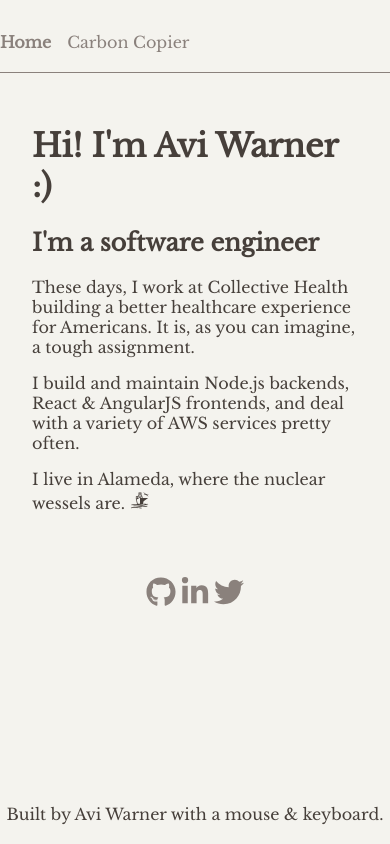
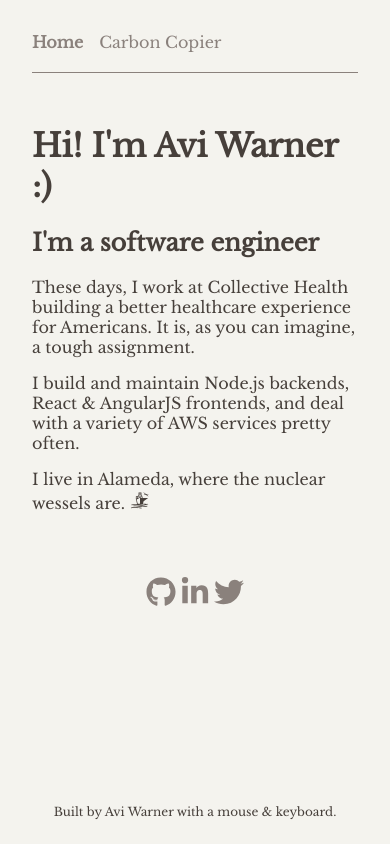
Before and after one commit to aviwarner/portfolio, a Gatsby site: page / in a window 390 px wide. Built offline with nearby package versions, Linux system fonts and the light colour scheme; Gatsby itself is replaced by a stand-in of ours.

Commit message:
mobile fixes

```diff
--- a/src/pages/index.js
+++ b/src/pages/index.js
@@ -2,6 +2,7 @@
 import { GiCarrier } from 'react-icons/gi';
 
 import Layout from "../components/layout"
+import Image from "../components/image"
 import ContactBar from "../components/contactBar"
 import SEO from "../components/seo"
 
--- a/src/pages/styles.scss
+++ b/src/pages/styles.scss
@@ -4,6 +4,7 @@
 $secondary-color: #8A817C;
 $nav-hover-color: #E0AFA0;
 $background-color: #F4F3EE;
+$breakpoint-mobile: 768px;
 
 
 body {
@@ -34,6 +35,7 @@
 }
 
 header {
+    padding: 0 2rem;
     margin: 0 auto;
     max-width: 38rem;
 }
@@ -51,8 +53,15 @@
     bottom: 0;
     height: 2.5rem;
     width: 100%;
+    // padding: 0 2rem;
     text-align: center;
 }
+
+@media screen and (max-width: $breakpoint-mobile) {
+    footer {
+        font-size: 12px;
+    }
+  }
 
 #page-container {
     position: relative;
```
Also changed, not shown: src/images/portrait.jpg (added).
